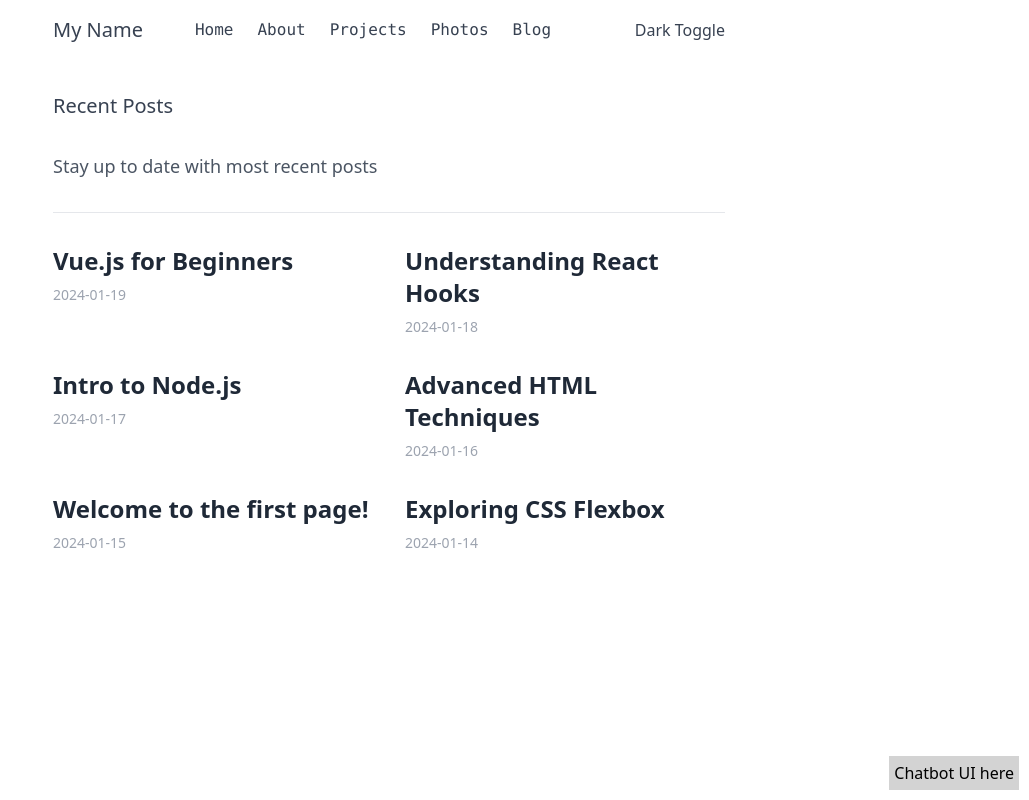
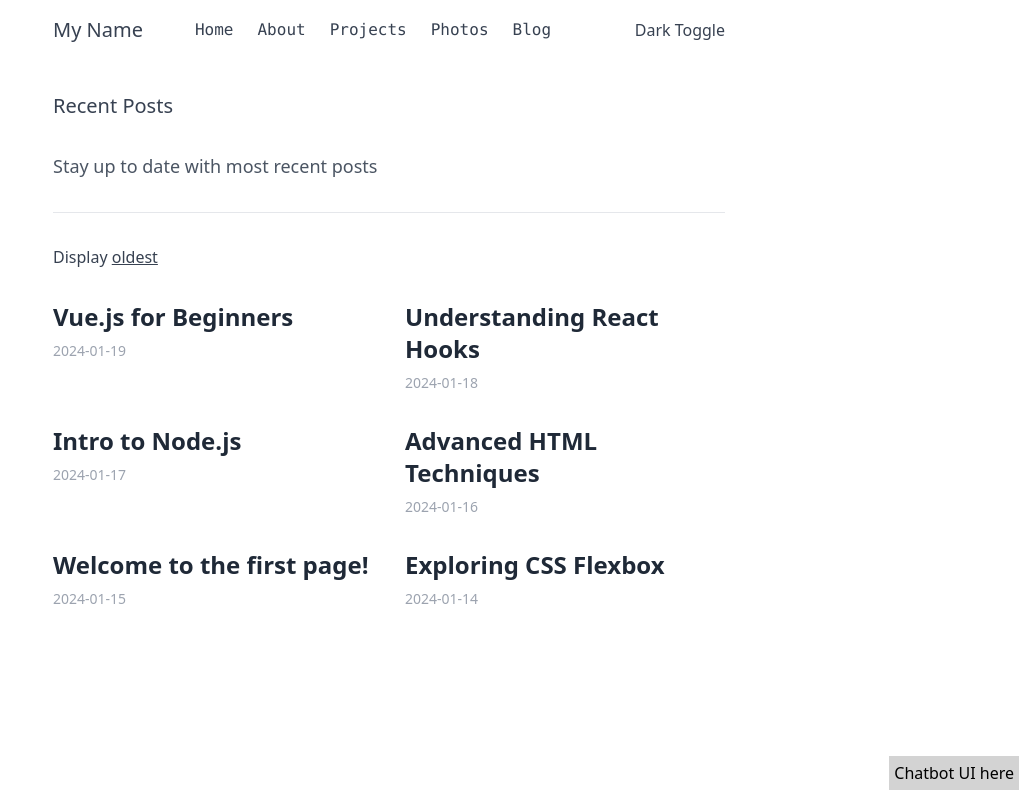
Before and after one commit to docscodes/next-blog, a Next.js app: page /blog in a window 1280 px wide. Shown: the whole page, without its empty margins (251-1280 px from the left). Built offline with nearby package versions, Linux system fonts and the light colour scheme.

Commit message:
change sort order

```diff
--- a/app/blog/page.js
+++ b/app/blog/page.js
@@ -3,7 +3,9 @@
 
 export default async function BlogPostsPage({ searchParams }) {
   const tags = searchParams.tags?.split(",");
-  const posts = await getPosts({ tags });
+  const order = searchParams.order ?? "newest";
+
+  const posts = await getPosts({ tags, newest: order === "newest" });
 
   return (
     <>
@@ -12,6 +14,20 @@
       <div className="text-lg text-gray-600 dark:text-gray-400 mb-8">Stay up to date with most recent posts</div>
 
       <hr />
+
+      <div className="mb-8">
+        Display&nbsp;
+        {order === "newest" && (
+          <Link href="/blog?order=oldest" className="underline">
+            oldest
+          </Link>
+        )}
+        {order === "oldest" && (
+          <Link href="/blog?order=newest" className="underline">
+            newest
+          </Link>
+        )}
+      </div>
 
       <ul className="grid grid-cols-1 md:grid-cols-2 gap-8">
         {posts.map((post) => (
```
